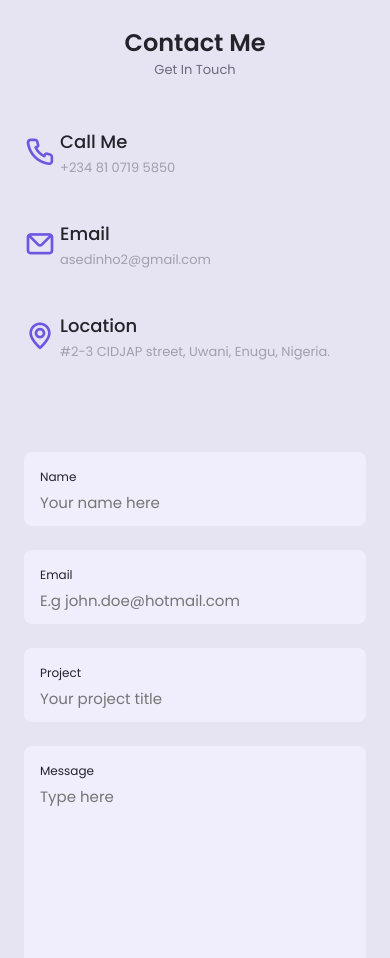
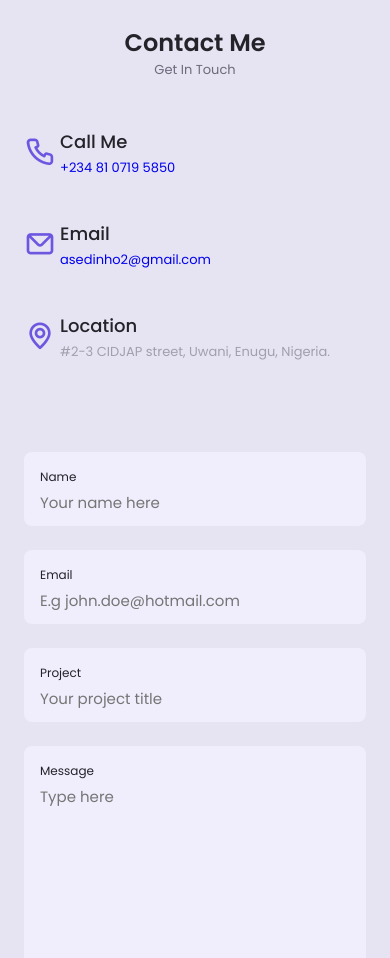
Before and after one commit to Stephenanokz/withsteve, a plain HTML site: page index.html in a window 390 px wide. Shown: the part 8460-9418 px from the top of the page. Drawn offline with nearby package versions, Linux system fonts and the light colour scheme.

Commit message:
Added clickable links to mail and phone

```diff
--- a/index.html
+++ b/index.html
@@ -841,7 +841,7 @@
 
                         <div>
                             <h3 class="contact__title">Call Me</h3>
-                            <span class="contact__subtitle">+234 81 0719 5850</span>
+                            <span class="contact__subtitle"><a href="tel:asedinho2@gmail.com">+234 81 0719 5850</a></span>
                         </div>
                     </div>
 
@@ -850,7 +850,7 @@
 
                         <div>
                             <h3 class="contact__title">Email</h3>
-                            <span class="contact__subtitle">asedinho2@gmail.com</span>
+                            <span class="contact__subtitle"><a href="mailto:asedinho2@gmail.com">asedinho2@gmail.com</a></span>
                         </div>
                     </div>
 
```
